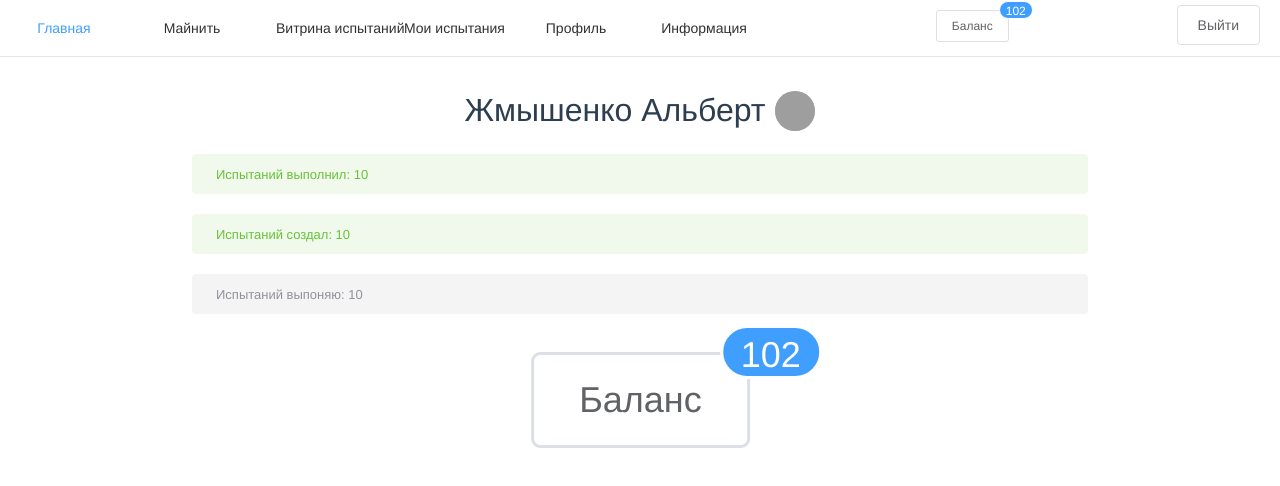
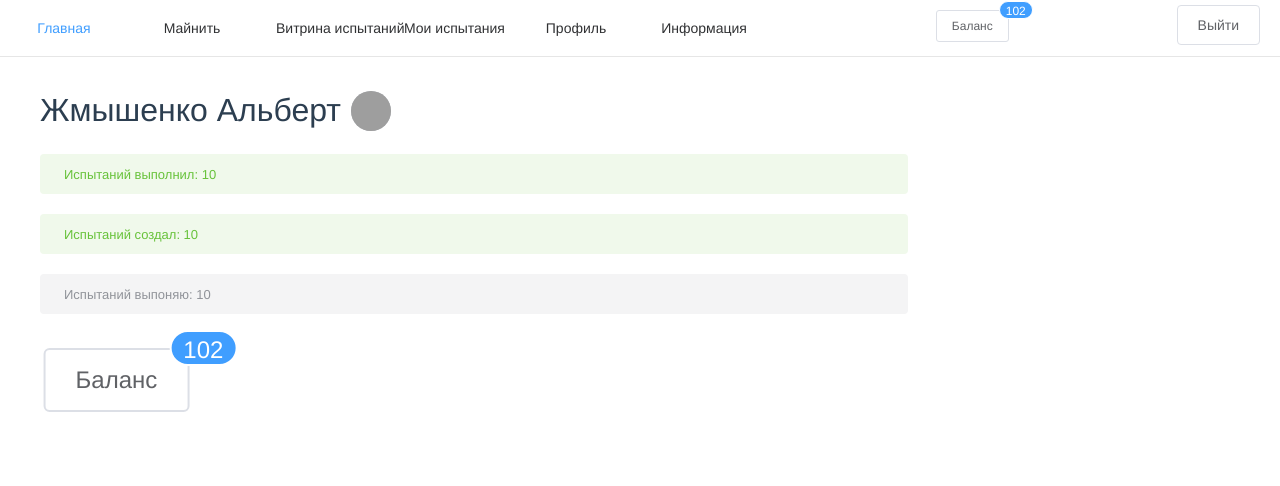
Before and after one commit to Jho00/vkhackathon2019, a Vue app in the folder webapp/: page /profile in a window 1280 px wide. Shown: the top 486 px of the page. Built offline with nearby package versions, Linux system fonts and the light colour scheme; grey boxes are pictures that could not be loaded.

Commit message:
Frontend (#3)
* added login button

* frontend

* Profile && front

* views

```diff
--- /dev/null
+++ b/webapp/src/components/challenge/ChallengeView.vue
@@ -0,0 +1,44 @@
+<template>
+    <el-row class="wrapp">
+        <el-card class="box-card">
+            <div slot="header" class="clearfix">
+                <h2>Name</h2>
+                <el-button class="pull-right" type="primary">Присоединиться</el-button>
+            </div>
+            <div class="text item">
+                <p>Lorem ipsum dolor sit amet, consectetur adipisicing elit. Accusantium eius est explicabo molestiae possimus quaerat, similique. Aliquam dignissimos dolore eos ex exercitationem fugiat ipsam, iste, magnam obcaecati praesentium quaerat recusandae sit totam vel voluptate. Beatae deleniti dolore doloribus est facere hic necessitatibus obcaecati quia voluptatem voluptatum! Ad dicta ea eveniet facere, facilis fugit officia pariatur quibusdam similique vero. Aliquid cumque dicta quidem reprehenderit voluptate. Accusamus atque expedita harum illum impedit laborum minima non officiis pariatur rem, repellat sint soluta unde? Ab ad delectus, dolores fuga ipsam non quasi soluta vero? Adipisci corporis dolore dolorum ducimus ea laborum molestias voluptas. Harum.</p>
+            </div>
+            <div class="text item">
+                Количество людей: <el-button  size="small" type="success">2/3</el-button>
+            </div>
+            <hr>
+            <div class="text item">
+                Количество дней: <el-button  size="small" type="success">5</el-button>
+            </div>
+            <hr>
+            <div class="text item">
+                Цена: <el-button  size="small" type="success">1000</el-button>
+            </div>
+        </el-card>
+    </el-row>
+</template>
+
+<script>
+    export default {
+        name: "ChallengeView",
+        props: {
+            id: {
+                type: String,
+                required: true
+            }
+        }
+    }
+</script>
+
+<style scoped lang="less">
+.wrapp {
+    text-align: left !important;
+    padding-left: 40px;
+    padding-right: 40px;
+}
+</style>
--- a/webapp/src/components/common/ShortChallenge.vue
+++ b/webapp/src/components/common/ShortChallenge.vue
@@ -1,5 +1,5 @@
 <template>
-        <el-col class="card" :span="4">
+        <el-col class="card" :span="4" @click="click">
             <el-card :body-style="{ padding: '0px' }">
                 <img src="https://upload.wikimedia.org/wikipedia/commons/f/fd/Challenge_Icon.svg"
                      class="image">
@@ -24,6 +24,11 @@
             shortDesc() {
                 if (this.description.length < 50) return this.description;
                 return this.description.slice(0, 50) + '...';
+            }
+        },
+        methods: {
+            click() {
+                this.$emit('pressed');
             }
         }
     }
--- a/webapp/src/views/Challenge.vue
+++ b/webapp/src/views/Challenge.vue
@@ -6,16 +6,20 @@
                 <short-challenge name="Lorem ipsum dolor sit amet."
                                  v-for="i in 20"
                                  :key="i"
+                                 @click.native="goToChallenge(i)"
                                  description="Lorem ipsum dolor sit amet, consectetur adipisicing elit. Culpa dignissimos illum impedit nihil sint! Corporis eveniet fugit mollitia perferendis veniam."></short-challenge>
 
             </div>
         </div>
-        <div v-else>ID: {{id}}</div>
+        <div v-else>
+            <challenge-view :id="id"></challenge-view>
+        </div>
     </div>
 </template>
 
 <script>
     import ShortChallenge from "../components/common/ShortChallenge";
+    import ChallengeView from "../components/challenge/ChallengeView";
 
     export default {
         name: "Challenge",
@@ -26,7 +30,13 @@
             }
         },
         components: {
-            ShortChallenge
+            ShortChallenge,
+            ChallengeView
+        },
+        methods: {
+            goToChallenge(id) {
+                this.$router.push('/challenge/' + id)
+            }
         }
     }
 </script>
--- a/webapp/src/views/My.vue
+++ b/webapp/src/views/My.vue
@@ -20,7 +20,7 @@
                 <el-form-item label="Количество человек">
                     <el-input-number v-model="challenge.num" :min="1" :max="10"></el-input-number>
                 </el-form-item>
-                <el-form-item label="Количество на испытание">
+                <el-form-item label="Дней на испытание">
                     <el-input-number v-model="challenge.days" :min="1" :max="5"></el-input-number>
                 </el-form-item>
                 <el-form-item label="Сумма взноса">
--- a/webapp/src/views/Profile.vue
+++ b/webapp/src/views/Profile.vue
@@ -1,5 +1,5 @@
 <template>
-    <div>
+    <div class="profile">
         <el-row>
             <span class="name">Жмышенко Альберт</span>
             <el-avatar class="avatar" size="large"
@@ -48,6 +48,10 @@
 </script>
 
 <style scoped lang="less">
+    .profile {
+        text-align: left !important;
+        padding-left: 40px;
+    }
     .name {
         font-size: 2em;
     }
@@ -58,11 +62,13 @@
         margin-left: 10px;
     }
     .info-block {
-        margin: 20px auto;
+        margin-top: 20px;
         width: 70%;
     }
     .balance {
-        transform: scale(3);
-        margin-top: 50px;
+        transform: scale(2);
+        position: relative;
+        top: 50px;
+        left: 40px;
     }
 </style>
```
